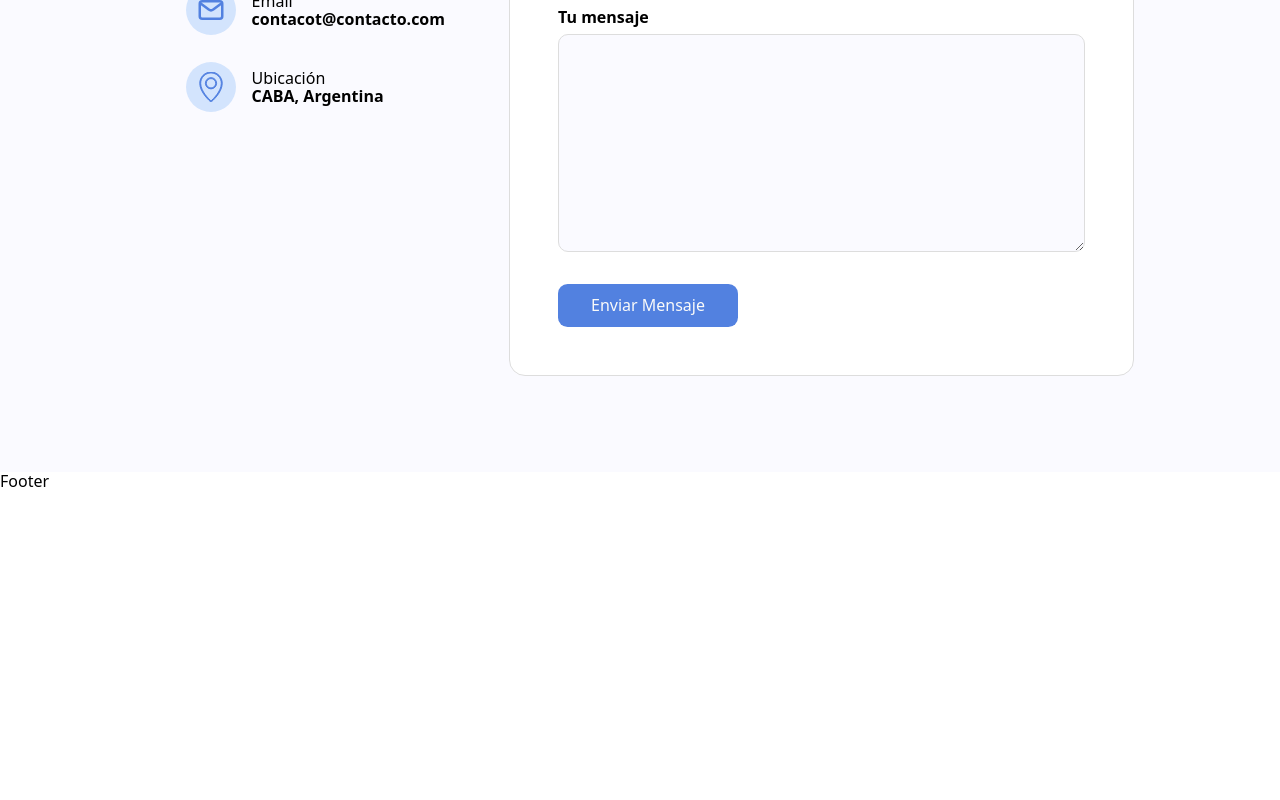
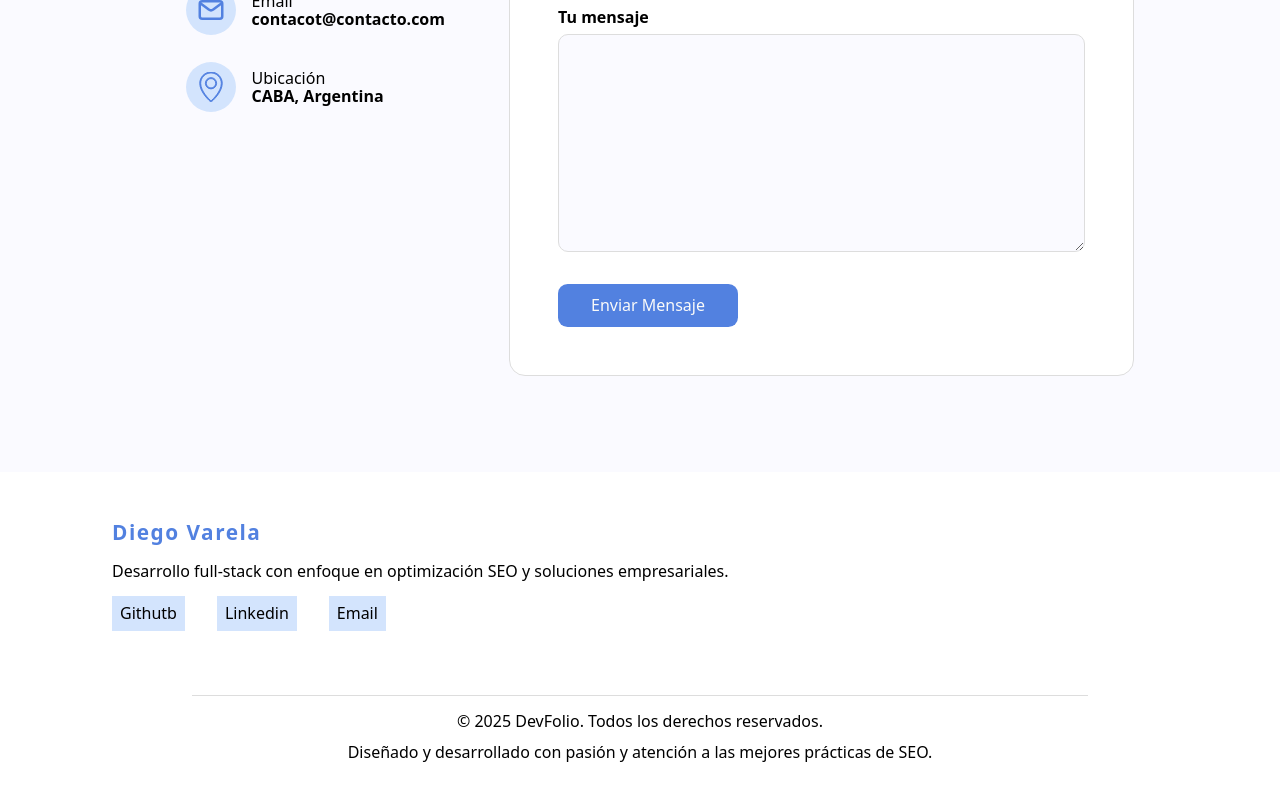
Before and after one commit to djvarela/portafolio, a React (Vite) app: page / in a window 1280 px wide. Shown: the part 2878-3678 px from the top of the page. Before the commit the page ends 3370 px from the top, so only its background shows below. Built offline with nearby package versions, Linux system fonts and the light colour scheme.

Commit message:
estructura de Footer

```diff
--- a/public/assets/css/styles.css
+++ b/public/assets/css/styles.css
@@ -483,6 +483,7 @@ header.scrollHeader {
 
       form {
         width: 100%;
+
         .form-element {
           width: 100%;
           display: flex;
@@ -528,7 +529,56 @@ header.scrollHeader {
   }
 }
 
+.footer {
+  padding: 1rem 5rem;
+  display: flex;
+  flex-direction: column;
+  width: 100%;
+  justify-content: center;
+  align-items: center;
+  gap: 2rem;
 
+  .info {
+    padding: 1rem 2rem;
+    width: 100%;
+
+    h2 {
+      font-size: 1.3rem;
+      letter-spacing: 1.5px;
+      color: var(--primaryColor);
+    }
+
+    ul {
+      list-style: none;
+      display: flex;
+      gap: 2rem;
+      padding: 0;
+      li{
+        background-color: var(--lightSecondaryColor);
+        padding: .5rem;
+      }
+    }
+  }
+
+  .copy {
+    flex-direction: column;
+    display: flex;
+    width: 80%;
+    justify-content: center;
+    border-top: 1px solid #ddd;
+    align-items: center;
+    padding: 1rem;
+
+    h2,
+    h3 {
+      font-size: 1rem;
+      font-weight: 100;
+      margin-top: 0
+    }
+
+    ;
+  }
+}
 
 
 
--- a/src/components/home/Footer.tsx
+++ b/src/components/home/Footer.tsx
@@ -2,6 +2,31 @@
 
 export const Footer = () => {
   return (
-    <div>Footer</div>
+    <footer className="footer">
+
+
+      <div className="info">
+        <h2>Diego Varela</h2>
+        <p>Desarrollo full-stack con enfoque en optimización SEO y soluciones empresariales.</p>
+
+        <ul>
+          <li>Githutb</li>
+          <li>Linkedin</li>
+          <li>Email</li>
+        </ul>
+      </div>
+
+      <div className="copy">
+        <h2>© 2025 DevFolio. Todos los derechos reservados.</h2>
+        <h3>Diseñado y desarrollado con pasión y atención a las mejores prácticas de SEO.</h3>
+      </div>
+
+
+
+
+
+
+
+    </footer>
   )
 }
```
